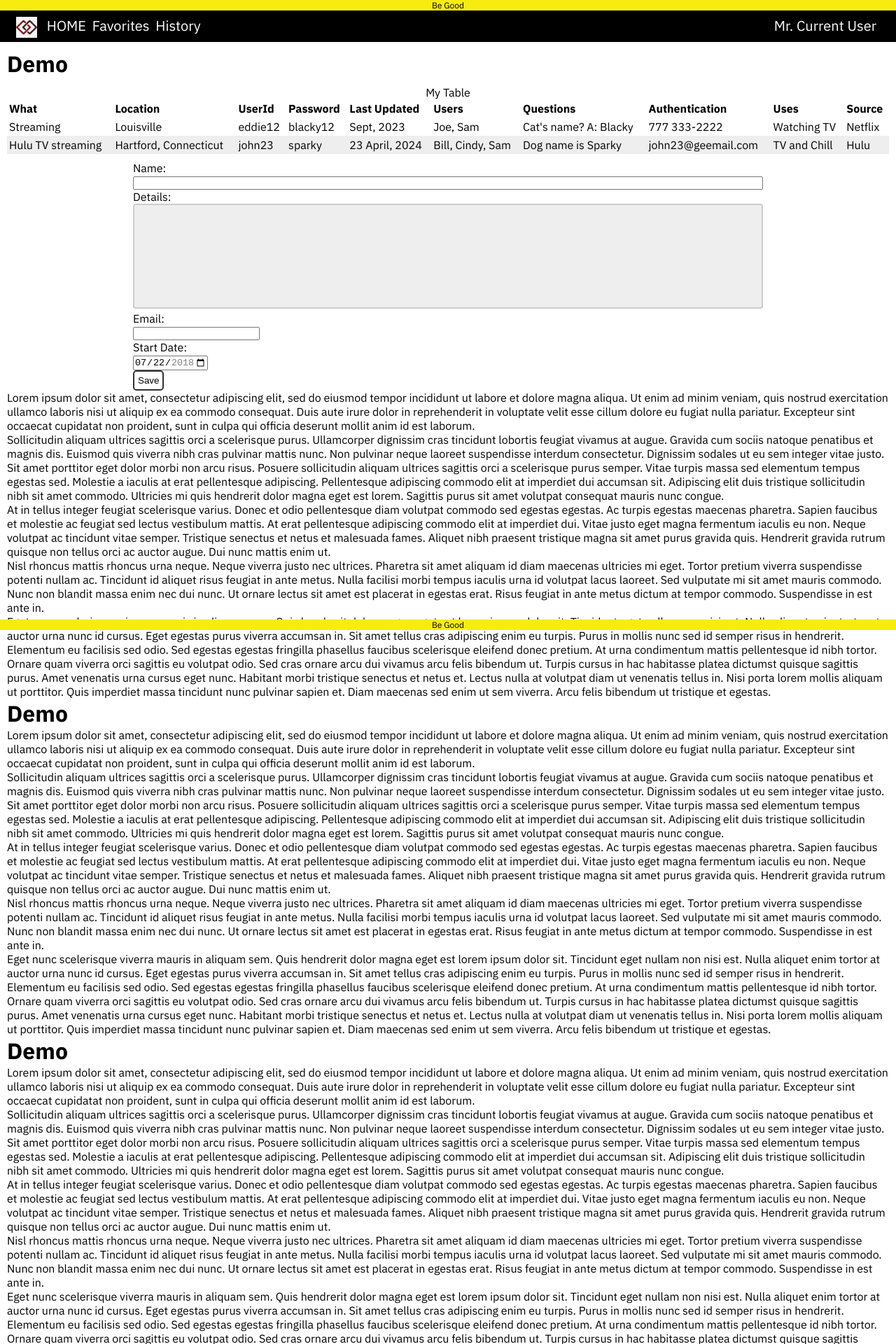
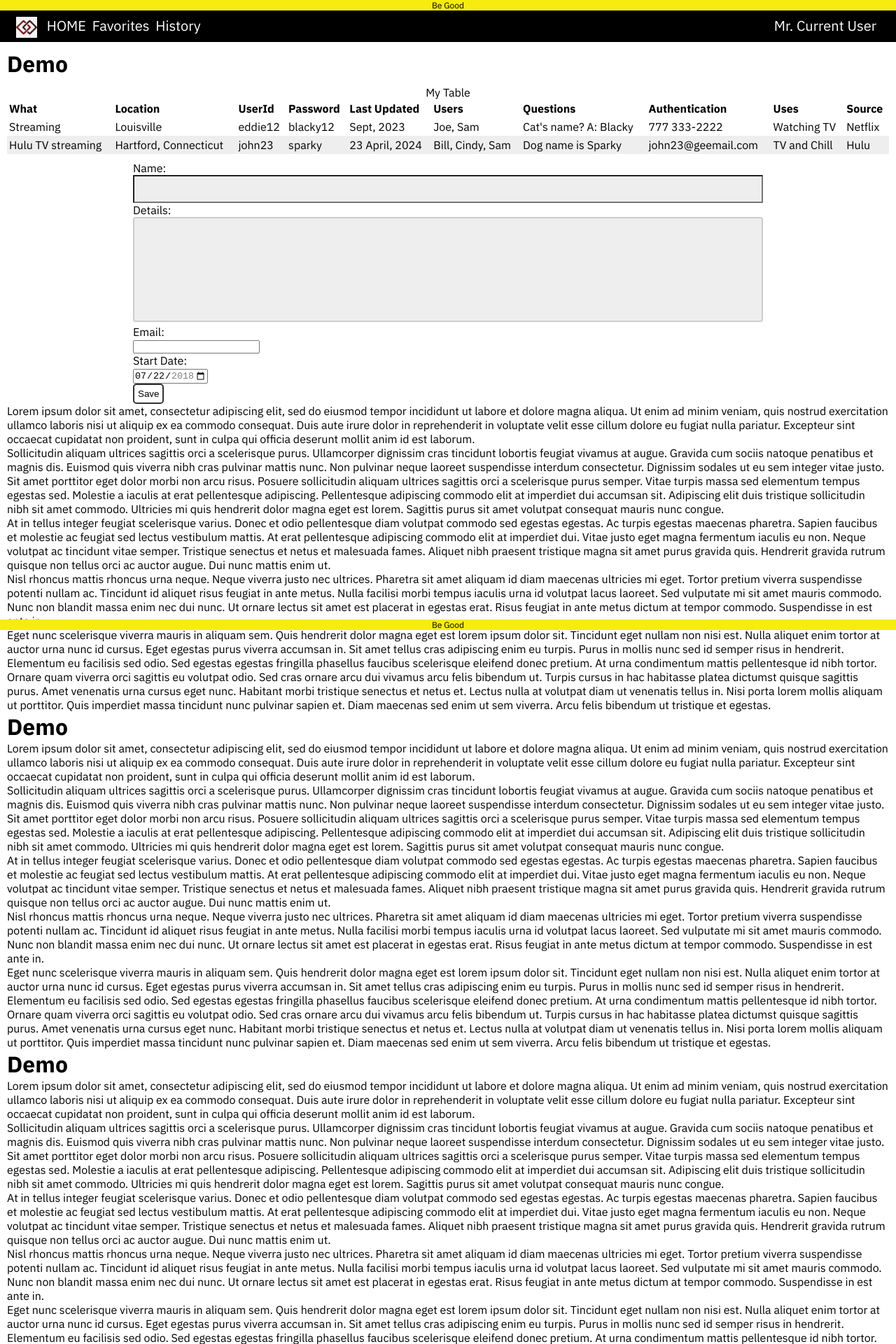
Before and after one commit to gothamgo/demo, a Jekyll site: the page built from index.html, in a window 1280 px wide. Shown: the top 1920 px of the page at 70% size. Built offline with Jekyll 4.4.1, drawn with Linux system fonts in a browser that asks for light colours.

Commit message:
Update form.html

```diff
--- a/_includes/form.html
+++ b/_includes/form.html
@@ -13,6 +13,9 @@
 
   form.form div.form-text input[type=text] {
     width: 100%;
+    padding: 10px;
+    font-size: 14px;
+    background-color: #eeeeee;
   }
 
   form.form div.form-textarea {
```
